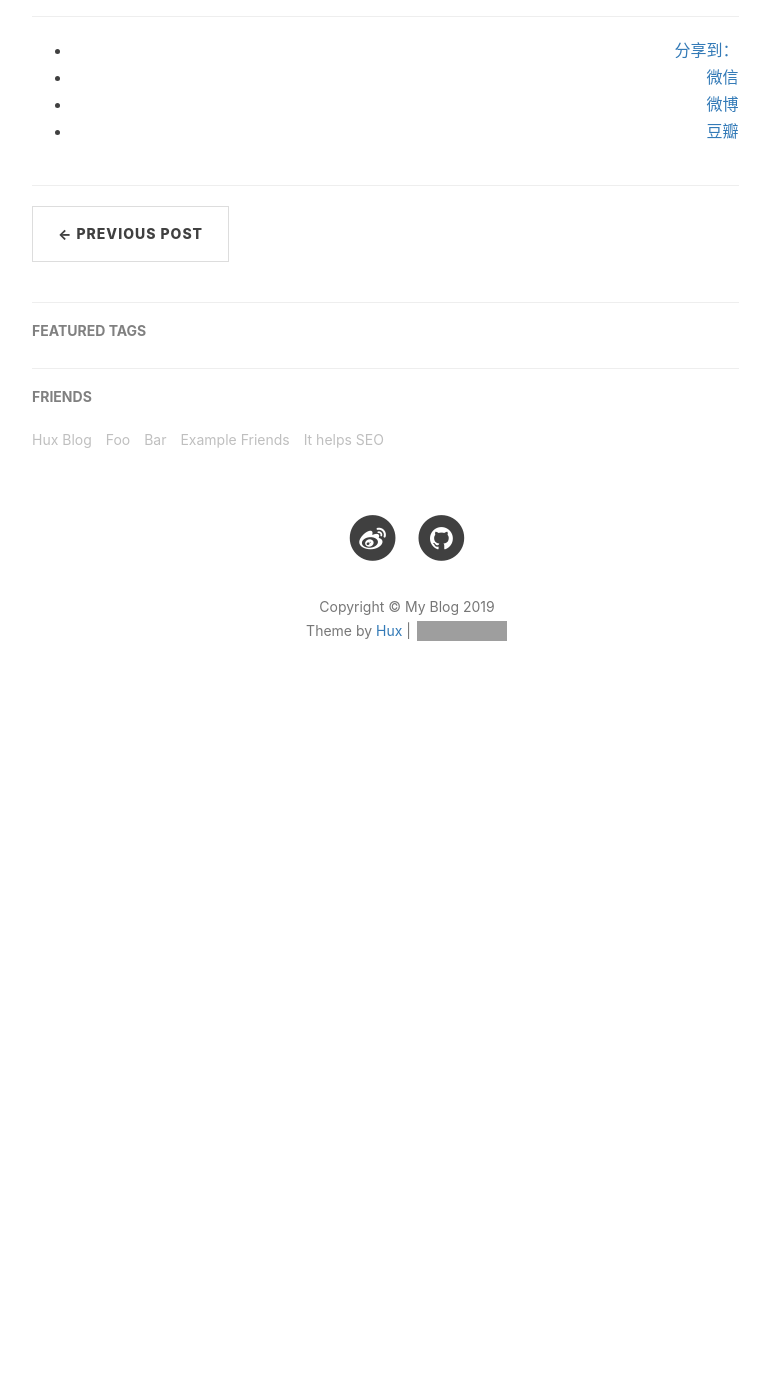
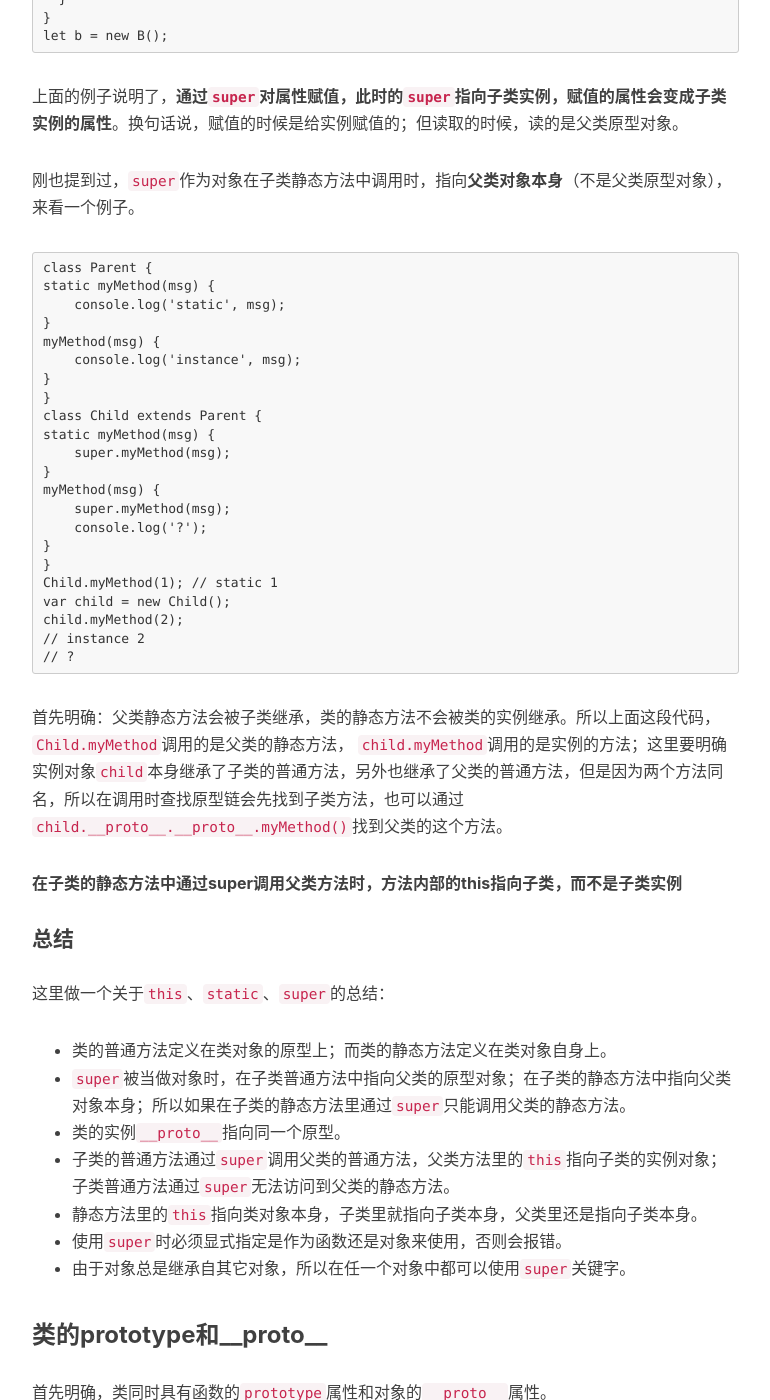
Before and after one commit to YouziXR/YouziXR.github.io, a Jekyll site: the page built from _posts/2019-03-14-ES6-learning-notes-6th.md, in a window 1280 px wide and 1400 px high, scrolled down 6305 px. Shown: the whole window, without its empty margins (233-1003 px from the left). Built offline with Jekyll 4.4.1, drawn with Linux system fonts in a browser that asks for light colours; nearby versions of some CDN libraries; our own code applies the rules of GitHub Pages for plain Markdown files; comment, search, counter and statistics services are not loaded; before the commit the page ends 7040 px from its top, so only the background shows below that; some of the changed text lies outside the part shown; grey boxes are pictures that could not be loaded.

Commit message:
complete Class part

```diff
--- a/_posts/2019-03-14-ES6-learning-notes-6th.md
+++ b/_posts/2019-03-14-ES6-learning-notes-6th.md
@@ -143,7 +143,9 @@
 
 **子类`constructor`方法中一开始就要调用`super`方法**，否则新建实例时会报错；具体原因是因为子类自己的`this`对象必需通过父类的构造函数，得到和父类实例对象一样的属性和方法，才能构造出子类的`this`，后续再对子类进一步添加属性方法等等操作。
 
-ES6的继承机制是先将父类实例对象的属性和方法，添加到子类的`this`上，再用子类的构造函数修改子类实例对象的`this`；而ES5的继承，先创建子类实例对象`this`，再将父类方法添加到`this`上（`Parent.apply(this)`）；另外，子类如果没有显式定义`constructor`方法，这个方法会被默认添加，**只有调用`super`之后，才能使用`this`关键字**
+***ES6的继承机制是先将父类实例对象的属性和方法，添加到子类的`this`上，再用子类的构造函数修改子类实例对象的`this`；而ES5的继承，先创建子类实例对象`this`，再将父类方法添加到`this`上（`Parent.apply(this)`）**；
+
+另外，子类如果没有显式定义`constructor`方法，这个方法会被默认添加，**只有调用`super`之后，才能使用`this`关键字**
 
 
 **父类的静态方法会被子类继承**
@@ -177,7 +179,7 @@ ES6的继承机制是先将父类实例对象的属性和方法，添加到子
 
 在前面的代码中可以看到，`super`作为函数调用时，代表了父类的构造函数，刚刚也提过，在子类的构造函数里必须执行一次`super()`；这里的`super`虽然是父类的构造函数，但其实返回的是子类的实例对象，意思是在`super`内的`this`指向了子类的实例对象，所以在上一段代码中，子类调用的`super(x,y)`，参数都被绑定在子类的实例上了；**super()作为函数时，只能在子类的构造函数constructor方法中使用**
 
-被当做对象使用时，在普通方法中，`super`指向了父类的原型对象，所以定义在构造函数上的属性无法被调用；**子类普通方法通过super调用父类方法时，方法内部的this指向当前子类的实例对象**；在静态方法中，`super`指向父类。
+被当做对象使用时，在普通方法中，**`super`指向了父类的原型对象**，所以定义在构造函数上的属性无法被调用；**子类普通方法通过super调用父类方法时，方法内部的this指向当前子类的实例对象**；**在静态方法中，`super`指向父类**。
 
     class Parent {
         constructor() {
@@ -217,15 +219,101 @@ ES6的继承机制是先将父类实例对象的属性和方法，添加到子
 	    this.x = 1;
 	  }
 	}
-
 	class B extends A {
 	  constructor() {
 	    super();
 	    this.x = 2;
 	    super.x = 3;
+        super.y = '?';
+        console.log(this.y); // '?'
 	    console.log(super.x); // undefined
 	    console.log(this.x); // 3
 	  }
 	}
+	let b = new B();
 
-	let b = new B();
+上面的例子说明了，**通过`super`对属性赋值，此时的`super`指向子类实例，赋值的属性会变成子类实例的属性**。换句话说，赋值的时候是给实例赋值的；但读取的时候，读的是父类原型对象。
+
+刚也提到过，`super`作为对象在子类静态方法中调用时，指向**父类对象本身**（不是父类原型对象），来看一个例子。
+
+    class Parent {
+    static myMethod(msg) {
+        console.log('static', msg);
+    }
+    myMethod(msg) {
+        console.log('instance', msg);
+    }
+    }
+    class Child extends Parent {
+    static myMethod(msg) {
+        super.myMethod(msg);
+    }
+    myMethod(msg) {
+        super.myMethod(msg);
+        console.log('?');
+    }
+    }
+    Child.myMethod(1); // static 1
+    var child = new Child();
+    child.myMethod(2);
+    // instance 2
+    // ?
+
+首先明确：父类静态方法会被子类继承，类的静态方法不会被类的实例继承。所以上面这段代码，`Child.myMethod`调用的是父类的静态方法，
+`child.myMethod`调用的是实例的方法；这里要明确实例对象`child`本身继承了子类的普通方法，另外也继承了父类的普通方法，但是因为两个方法同名，所以在调用时查找原型链会先找到子类方法，也可以通过`child.__proto__.__proto__.myMethod()`找到父类的这个方法。
+
+**在子类的静态方法中通过super调用父类方法时，方法内部的this指向子类，而不是子类实例**
+
+
+#### 总结
+
+这里做一个关于`this`、`static`、`super`的总结：
+
+- 类的普通方法定义在类对象的原型上；而类的静态方法定义在类对象自身上。
+- `super`被当做对象时，在子类普通方法中指向父类的原型对象；在子类的静态方法中指向父类对象本身；所以如果在子类的静态方法里通过`super`只能调用父类的静态方法。
+- 类的实例`__proto__`指向同一个原型。
+- 子类的普通方法通过`super`调用父类的普通方法，父类方法里的`this`指向子类的实例对象；子类普通方法通过`super`无法访问到父类的静态方法。
+- 静态方法里的`this`指向类对象本身，子类里就指向子类本身，父类里还是指向子类本身。
+- 使用`super`时必须显式指定是作为函数还是对象来使用，否则会报错。
+- 由于对象总是继承自其它对象，所以在任一个对象中都可以使用`super`关键字。
+
+### 类的prototype和__proto__
+
+首先明确，类同时具有函数的`prototype`属性和对象的`__proto__`属性。
+
+1. 子类的`__proto__`属性，指向父类，表示构造函数的继承。
+2. 子类的`prototype`属性的`__proto__`属性表示方法的继承，总是指向父类的`prototype`属性。
+
+出现这样的结果是因为类的继承是分为两步的：
+
+1. 子类的实例继承父类的实例：
+`Object.setPrototypeOf(Sub.prototype, Parent.prototype)`
+2. 子类继承父类的静态属性：
+`Object.setPrototypeOf(Sub, Parent)`
+
+而`Object.setPrototypeOf()`方法实现是以下方法：
+
+    Object.setPrototypeOf = function (obj, proto) {
+        obj.__proto__ = proto;
+        return obj;
+    }
+
+#### 实例的__proto__属性
+
+子类实例的`sub.__proto__.__proto__`指向父类实例的`super.__proto__`，子类的原型的原型，是父类的原型。
+
+### 原生构造函数的继承
+
+ES6允许继承原生构造函数，使用`extends`关键字：
+
+    Boolean()
+    Number()
+    String()
+    Array()
+    Date()
+    Function()
+    RegExp()
+    Error()
+    Object()
+
+前面也提到过，ES5是先创建子类的实例，再给实例添加属性和方法，由于原生构造函数的属性和方法是无法获取的，导致了ES5环境下无法继承原生构造函数。而ES6是先创建父类的实例，父类的实例本身就继承了父类的所有属性和普通方法，然后再用子类的构造函数`constructor`，使得子类的构造函数继承父类的构造函数，
```
